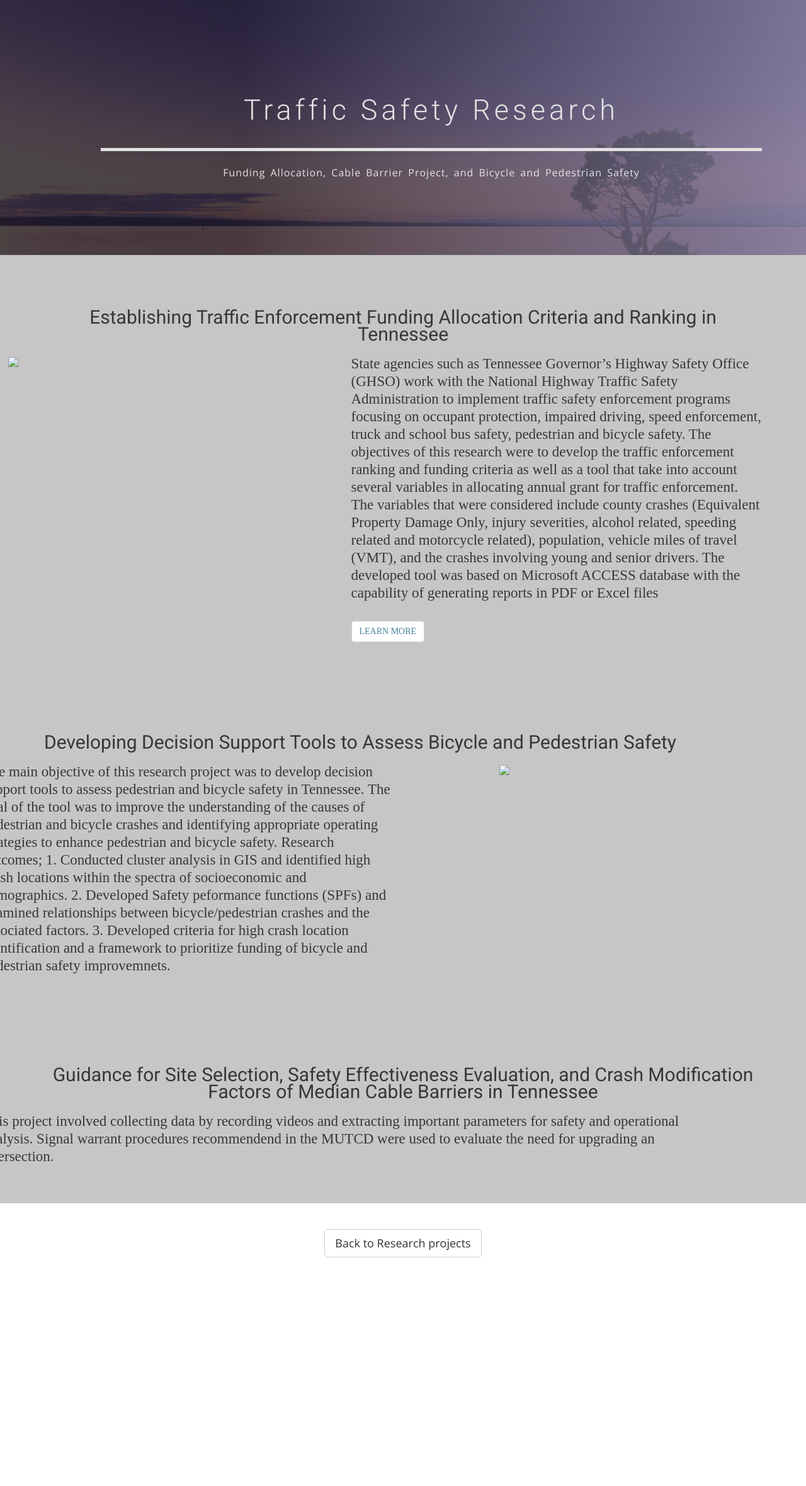
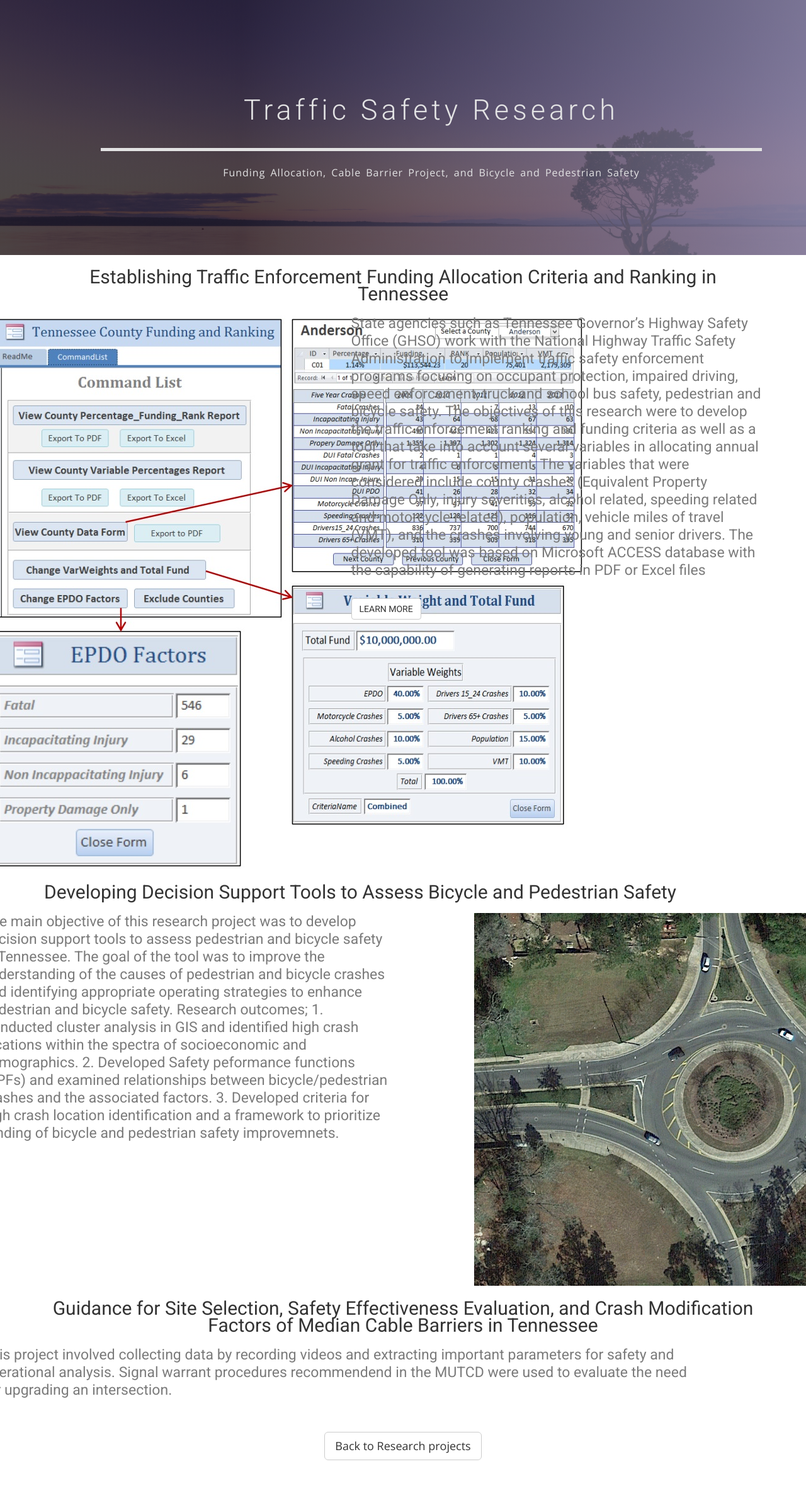
Before and after one commit to ekidando/Emma, a Jekyll site: the page built from safety.html, in a window 1280 px wide. Shown: the whole page at 63% size. Built offline with Jekyll 4.4.1, drawn with Linux system fonts in a browser that asks for light colours; nearby versions of some CDN libraries; some web fonts are replaced; before the commit the page ends 2038 px from its top, so only the background shows below that.

Commit message:
Update safety.html

```diff
--- a/safety.html
+++ b/safety.html
@@ -20,7 +20,7 @@ published: true
 </section>
 
 <!-- Project 5 -->
-<section id="resercpro">
+<section id="intro">
   <div class="container">
     <div class="row">
       <div class="col-md-12">
@@ -31,7 +31,7 @@ published: true
         <div class="block">
 
        <br>
-      <img src="img/Enforcemnt.jpg">
+      <img src="{{ site.baseurl }}/img/Enforcemnt.jpg">
 
       </div>
       </div><!-- .col-md-7 close -->
@@ -47,7 +47,7 @@ published: true
 </section>
 
 <!-- Project 2 -->
-<section id="resercpro">
+<section id="intro">
   <div class="container">
     <div class="row">
       <div class="col-md-12">
@@ -71,7 +71,7 @@ Research outcomes;
       <div class="col-md-5">
         <div class="block">
           <br>
-          <img src="img/roundabout.png">
+          <img src="{{ site.baseurl }}/img/roundabout.png">
         </div>
       </div><!-- .col-md-5 close -->
     </div>
@@ -80,7 +80,7 @@ Research outcomes;
 
 
 <!-- Project 3 -->
-<section id="resercpro" class="selectColorr selectedColortxt">
+<section id="intro">
   <div class="container">
     <div class="row">
       <div class="col-md-12">
```
